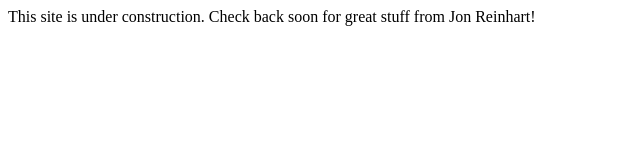
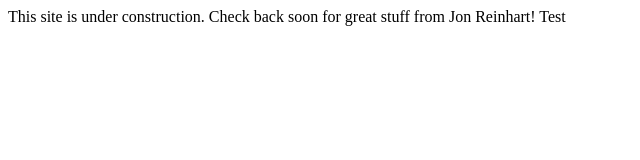
Before and after one commit to issabummainnit/home, a plain HTML site: page index.html in a window 1280 px wide. Shown: the full height of the page, 0-640 px from the left. Drawn offline with Linux system fonts and the light colour scheme.

Commit message:
Update index.html

```diff
--- a/index.html
+++ b/index.html
@@ -1,5 +1,5 @@
 <HTML>
   <BODY>
-    This site is under construction. Check back soon for great stuff from Jon Reinhart!
+    This site is under construction. Check back soon for great stuff from Jon Reinhart! Test
   </BODY>
 </HTML>
```
